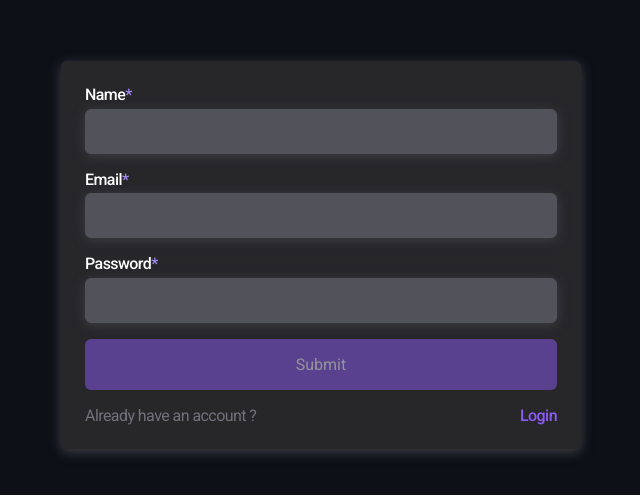
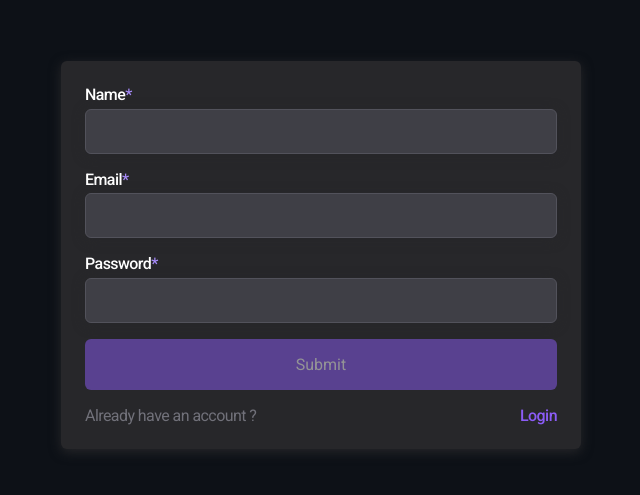
Before and after one commit to miguelsndc/johan, a Next.js app: page /register in a window 1280 px wide. Shown: the part 145-640 px from the top of the page, without its empty margins (319-959 px from the left). Built offline with nearby package versions, Linux system fonts and the light colour scheme; no server answers; what @codemirror/highlight would draw is missing.

Commit message:
fix: redirecting to home even if login/register failed

```diff
--- a/src/components/login-form/styles.ts
+++ b/src/components/login-form/styles.ts
@@ -7,7 +7,7 @@ export const Form = styled('form', {
   padding: '1.5rem',
   borderRadius: 6,
   color: '#fff',
-  boxShadow: '0px 3px 12px #3f3f46',
+  boxShadow: '0px 3px 12px #27272a',
 })
 
 export const Footer = styled('footer', {
--- a/src/components/register-form/styles.ts
+++ b/src/components/register-form/styles.ts
@@ -7,7 +7,7 @@ export const Form = styled('form', {
   borderRadius: 6,
   background: '$gray800',
   color: '#fff',
-  boxShadow: '0px 3px 12px #3f3f46',
+  boxShadow: '0px 3px 12px #27272a',
 })
 
 export const Footer = styled('footer', {
--- a/src/components/text-input/styles.ts
+++ b/src/components/text-input/styles.ts
@@ -7,8 +7,8 @@ export const Input = styled('input', {
   padding: '0.75rem 0.5rem',
   fontSize: '1rem',
   fontFamily: '$roboto',
-  boxShadow: '0px 2px 12px #3f3f46',
-  background: '$gray600',
+  boxShadow: '0px 2px 12px #27272a',
+  background: '$gray700',
   color: '#fff',
 
   '&:focus': {
--- a/src/contexts/auth.tsx
+++ b/src/contexts/auth.tsx
@@ -7,6 +7,7 @@ import {
   useMemo,
   useEffect,
 } from 'react'
+import { useRouter } from 'next/router'
 import {
   createUserWithEmailAndPassword,
   signInWithEmailAndPassword as firebaseSignInWithEmailAndPassword,
@@ -61,6 +62,7 @@ export const authContext = createContext({} as AuthContextValue)
 
 export function AuthProvider({ children }: AuthProviderProps) {
   const [user, setUser] = useState<User | null>(null)
+  const router = useRouter()
 
   const registerWithEmailAndPassword = useCallback(
     async ({ email, name, password }: RegisterWithEmailAndPasswordParams) => {
@@ -70,7 +72,7 @@ export function AuthProvider({ children }: AuthProviderProps) {
       )
       const querySnapshot = (await getDocs(getUserByNameQuery)).docs[0]
 
-      const firstMatched = querySnapshot.data() as User
+      const firstMatched = querySnapshot?.data() as User
 
       if (firstMatched) {
         toast.error(
@@ -125,8 +127,10 @@ export function AuthProvider({ children }: AuthProviderProps) {
       await setDoc(newUserRef, newUser)
 
       setUser(newUser)
+
+      router.push('/')
     },
-    []
+    [router]
   )
 
   const signInWithEmailAndPassword = useCallback(
@@ -164,8 +168,10 @@ export function AuthProvider({ children }: AuthProviderProps) {
       const userData = docSnapshot.data() as User
 
       setUser(userData)
+
+      router.push('/')
     },
-    []
+    [router]
   )
 
   const signOut = useCallback(() => firebaseSignOut(auth), [])
@@ -185,9 +191,9 @@ export function AuthProvider({ children }: AuthProviderProps) {
       if (persistedUser) {
         const userDoc = doc(firestore, `users/${persistedUser.uid}`)
 
-        getDoc(userDoc).then((docSnapshot) =>
+        getDoc(userDoc).then((docSnapshot) => {
           setUser(docSnapshot.data() as User)
-        )
+        })
       } else {
         setUser(null)
       }
--- a/src/pages/register/index.tsx
+++ b/src/pages/register/index.tsx
@@ -1,4 +1,3 @@
-import { useRouter } from 'next/router'
 import { styled } from '../../../stitches.config'
 import { RegisterForm } from '../../components'
 import { useAuth } from '../../contexts/auth'
@@ -13,16 +12,9 @@ const Container = styled('div', {
 function RegisterPage() {
   const { registerWithEmailAndPassword } = useAuth()
 
-  const router = useRouter()
-
-  const handleSubmit = (values: any) =>
-    registerWithEmailAndPassword(values).then(() => {
-      router.push('/')
-    })
-
   return (
     <Container>
-      <RegisterForm handleSubmit={handleSubmit} />
+      <RegisterForm handleSubmit={registerWithEmailAndPassword} />
     </Container>
   )
 }
```
Also changed, not shown: src/pages/login/index.tsx (+1 -8 lines).
